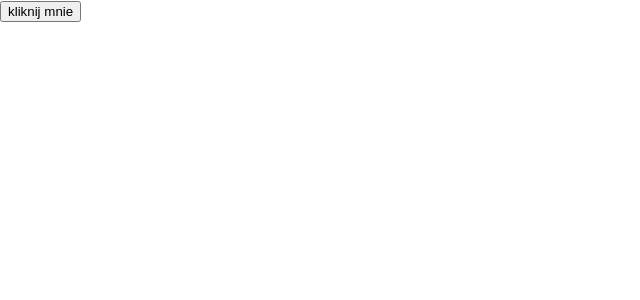
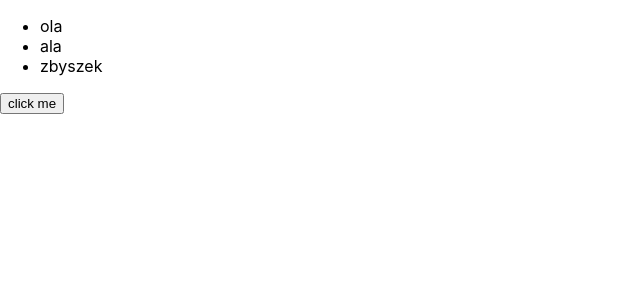
Before and after one commit to Kubzer0/react-router-exercises, a React (Create React App) app: page / in a window 1280 px wide. Shown: the top 300 px of the page, without its empty margins (0-640 px from the left). Built offline with nearby package versions, Linux system fonts and the light colour scheme.

Commit message:
changed button text by props

```diff
--- a/src/App.js
+++ b/src/App.js
@@ -1,5 +1,6 @@
 import React from 'react'
-import Btn from './Button';
+
+import Btn from './Button'
 
 const names = ['ola', 'ala', 'zbyszek']
 
@@ -10,6 +11,9 @@ const App = (props) =>
       <ul>
           {namesList}
       </ul>
+      <Btn
+      label="click me"
+      />
     </div>
   )
 
--- a/src/Button.js
+++ b/src/Button.js
@@ -1,9 +1,9 @@
 import React from 'react'
 
-const Btn = () =>
+const Btn = (props) =>
     (
         <button>
-            kliknij mnie
+            {props.label}
         </button>
     )
 
--- a/src/index.js
+++ b/src/index.js
@@ -3,15 +3,10 @@ import ReactDOM from 'react-dom'
 import './index.css'
 
 import App from './App'
-import Btn from './Button';
+
 
 
 ReactDOM.render(
     <App />,
     document.getElementById('root')
 )
-
-ReactDOM.render(
-    <Btn />,
-    document.getElementById('root')
-)
```
